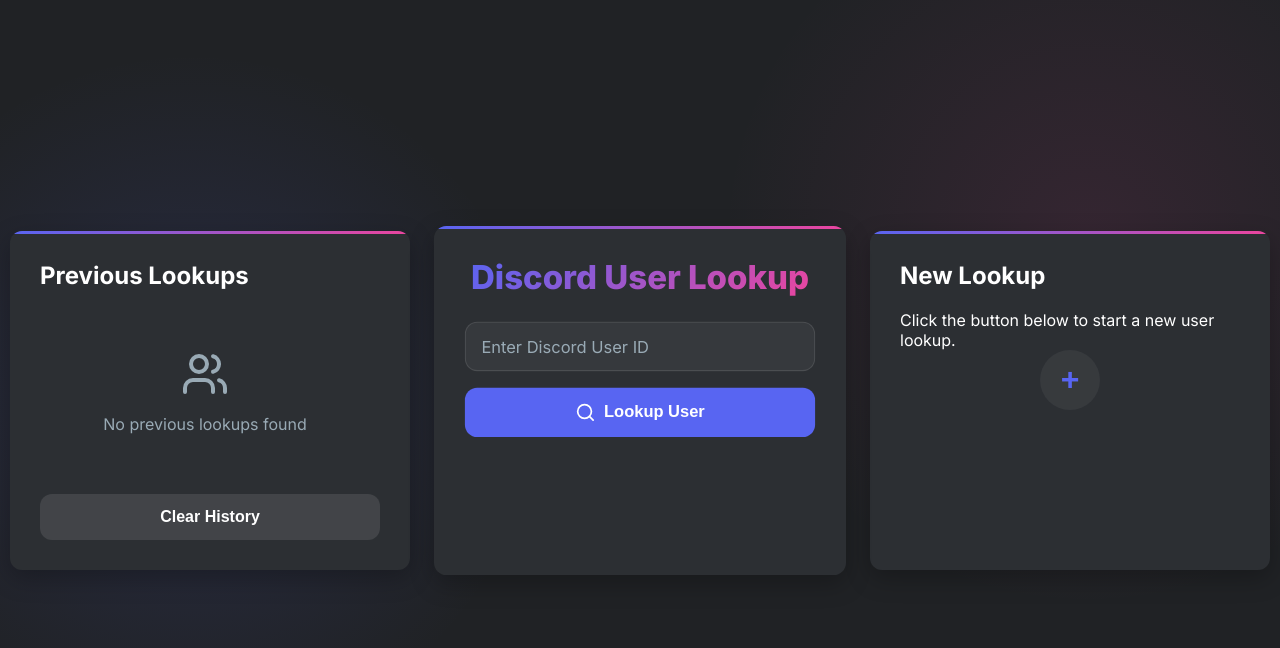
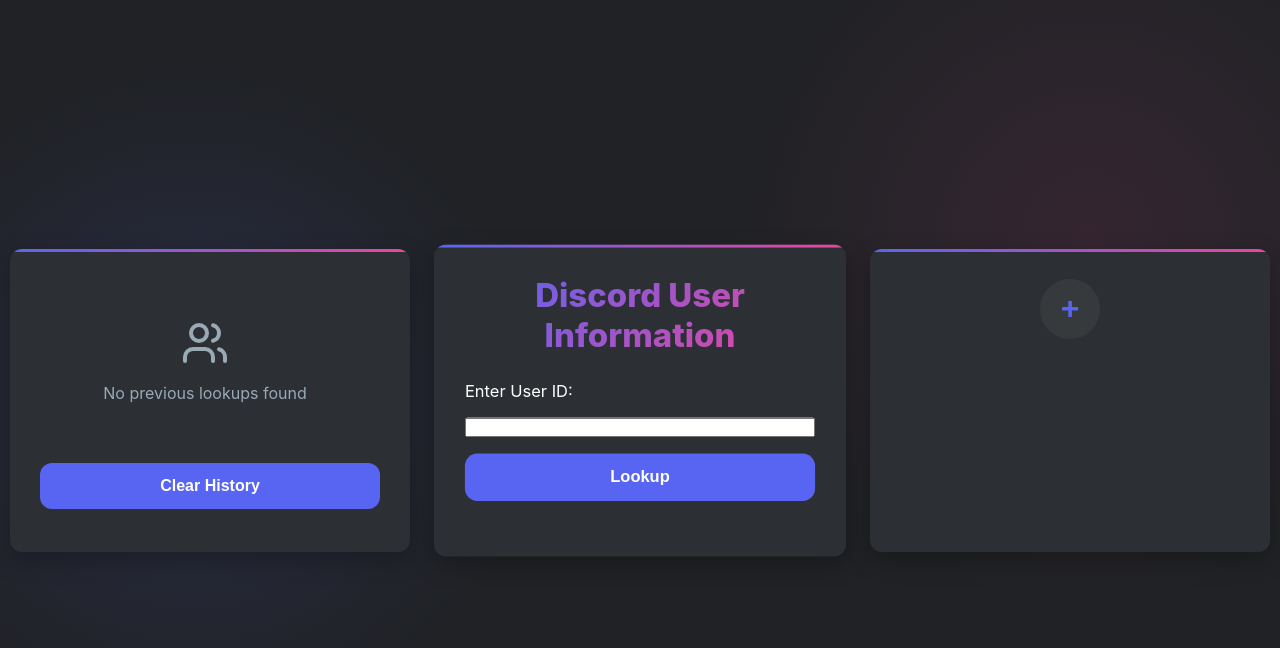
Before and after one commit to JMJAJ/DiscLookUp, a website: page public/index.html in a window 1280 px wide. Drawn offline with Linux system fonts and the light colour scheme.

Commit message:
Update index.html

```diff
--- a/public/index.html
+++ b/public/index.html
@@ -1,74 +1,139 @@
-<!DOCTYPE html>
 <html lang="en">
+
+
 <head>
+
     <meta charset="UTF-8">
-    <meta name="viewport" content="width=device-width, initial-scale=1.0">
-    <title>Discord User Lookup</title>
+
+
+    <title>Discord User Information</title>
+
+
     <link rel="stylesheet" href="styles.css">
-    <link rel="preconnect" href="https://fonts.googleapis.com">
-    <link rel="preconnect" href="https://fonts.gstatic.com" crossorigin>
-    <link href="https://fonts.googleapis.com/css2?family=Inter:wght@400;500;600;700;800&display=swap" rel="stylesheet">
-    <link rel="icon" type="image/png" href="https://assets-global.website-files.com/6257adef93867e50d84d30e2/636e0a6a49cf127bf92de1e2_icon_clyde_blurple_RGB.png">
+
+
+
+
+
 </head>
+
 <body>
-    <div class="container">
+
+
     <div id="cardWrapper">
+
+
         <div id="prevLookups" class="card">
-                <div class="card-title">
-                    <h2>Previous Lookups</h2>
-                </div>
+
+
+            <!-- Past lookups will be rendered here -->
+
+
             <div id="lookupScroll" class="scroll-container">
-                    <!-- Past lookups will be rendered here -->
-                    <div class="empty-state">
-                        <svg width="48" height="48" viewBox="0 0 24 24" fill="none" stroke="currentColor" stroke-width="2" stroke-linecap="round" stroke-linejoin="round">
-                            <path d="M16 21v-2a4 4 0 0 0-4-4H6a4 4 0 0 0-4 4v2"></path>
-                            <circle cx="9" cy="7" r="4"></circle>
-                            <path d="M22 21v-2a4 4 0 0 0-3-3.87"></path>
-                            <path d="M16 3.13a4 4 0 0 1 0 7.75"></path>
-                        </svg>
-                        <p>No previous lookups found</p>
-                    </div>
-                </div>
-                <button id="clearHistoryButton" class="secondary">Clear History</button>
+
+
+                <p>No previous lookups</p>
+
+
+
+
+
+
+
+
+
+
+
+
+
+
+
+
+
+
+
+
+
+
+
+
+
+
+
+
+
+
+
+
+
+
+
+
+
+
+
+
+
+
+
+
+
+
             </div>
 
+
+            <button id="clearHistoryButton">Clear History</button>
+
+
+        </div>
+
+
         <div id="currentLookup" class="card current-card">
-                <h1>Discord User Lookup</h1>
+
+
+            <h1>Discord User Information</h1>
+
+
             <form id="userForm">
-                    <div class="input-group">
-                        <input type="text" id="userId" name="userId" placeholder=" " required>
-                        <label for="userId">Enter Discord User ID</label>
-                    </div>
-                    <button type="submit" class="lookup-button">
-                        <svg width="20" height="20" viewBox="0 0 24 24" fill="none" stroke="currentColor" stroke-width="2" stroke-linecap="round" stroke-linejoin="round">
-                            <circle cx="11" cy="11" r="8"></circle>
-                            <line x1="21" y1="21" x2="16.65" y2="16.65"></line>
-                        </svg>
-                        Lookup User
-                    </button>
+
+
+                <label for="userId">Enter User ID:</label>
+
+
+                <input type="text" id="userId" name="userId" required>
+
+
+                <button type="submit">Lookup</button>
+
+
             </form>
 
-                <div id="loadingIndicator" class="loading" style="display: none;">
-                    <div class="loading-spinner"></div>
+
+            <div id="userInfo"></div>
+
+
+            <div id="bannerContainer"></div>
+
+
         </div>
 
-                <div id="userInfo" class="fade-in"></div>
+
+        <div id="newLookup" class="card">
+
+
+            <button id="addLookupButton">+</button>
+
         </div>
 
-            <div id="newLookup" class="card">
-                <div class="card-title">
-                    <h2>New Lookup</h2>
-                </div>
-                <p>Click the button below to start a new user lookup.</p>
-                <button id="addLookupButton" class="tooltip" data-tooltip="New Lookup">+</button>
-            </div>
-        </div>
     </div>
 
-    <div class="toast-container" id="toastContainer">
-        <!-- Toast notifications will appear here -->
-    </div>
+
+
+
+
 
     <script src="script.js"></script>
+
 </body>
+
 </html>
```
Lines whose indentation alone changed are shown as unchanged.
